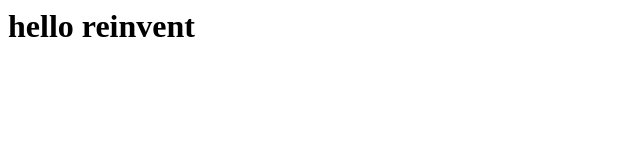
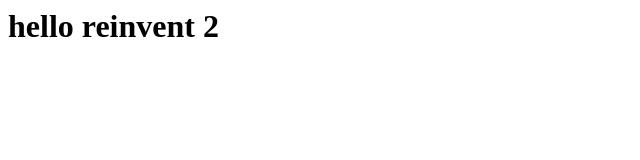
Before and after one commit to realsensesolutions/actions-aws-website, a plain HTML site: page public/index.html in a window 1280 px wide. Shown: the full height of the page, 0-640 px from the left. Drawn offline with Linux system fonts and the light colour scheme.

Commit message:
changing site

```diff
--- a/public/index.html
+++ b/public/index.html
@@ -1 +1 @@
-<h1>hello reinvent </h1>
+<h1>hello reinvent 2</h1>
```
